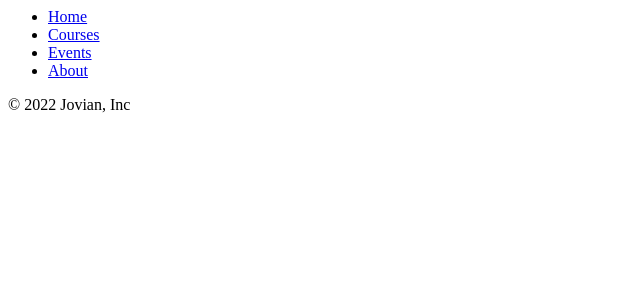
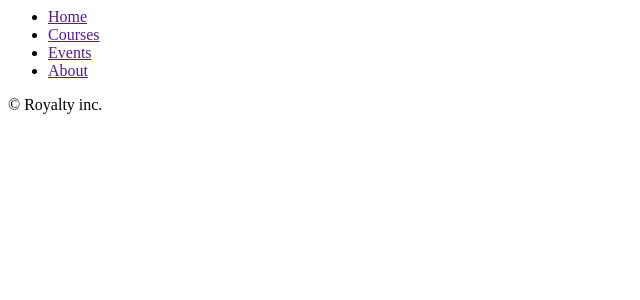
Before and after one commit to brianhilsden/careers-website, a Flask app: template templates/footer.html in a window 1280 px wide. Shown: the top 300 px of the page, without its empty margins (0-640 px from the left). Run offline with Flask 3, Linux system fonts and the light colour scheme; the template is opened without the code that fills it, so the values that code supplies are empty.

Commit message:
Made small changes to footer

```diff
--- a/templates/footer.html
+++ b/templates/footer.html
@@ -1,12 +1,12 @@
 <div class="container">
     <footer class="py-3 my-4">
       <ul class="nav justify-content-center border-bottom pb-3 mb-3">
-        <li class="nav-item"><a  target="_blank" href="https://www.jovian.ai" class="nav-link px-2 text-muted">Home</a></li>
-        <li class="nav-item"><a  target="_blank" href="https://jovian.ai/learn" class="nav-link px-2 text-muted">Courses</a></li>
+        <li class="nav-item"><a  target="_blank" href="" class="nav-link px-2 text-muted">Home</a></li>
+        <li class="nav-item"><a  target="_blank" href="" class="nav-link px-2 text-muted">Courses</a></li>
 
-        <li class="nav-item"><a target="_blank" href="https://jovian.ai/events" class="nav-link px-2 text-muted">Events</a></li>
-        <li class="nav-item"><a  target="_blank" href="https://jovian.ai/about" class="nav-link px-2 text-muted">About</a></li>
+        <li class="nav-item"><a target="_blank" href="" class="nav-link px-2 text-muted">Events</a></li>
+        <li class="nav-item"><a  target="_blank" href="" class="nav-link px-2 text-muted">About</a></li>
       </ul>
-      <p class="text-center text-muted">&copy; 2022 Jovian, Inc</p>
+      <p class="text-center text-muted">&copy; Royalty inc.</p>
     </footer>
   </div>
```
